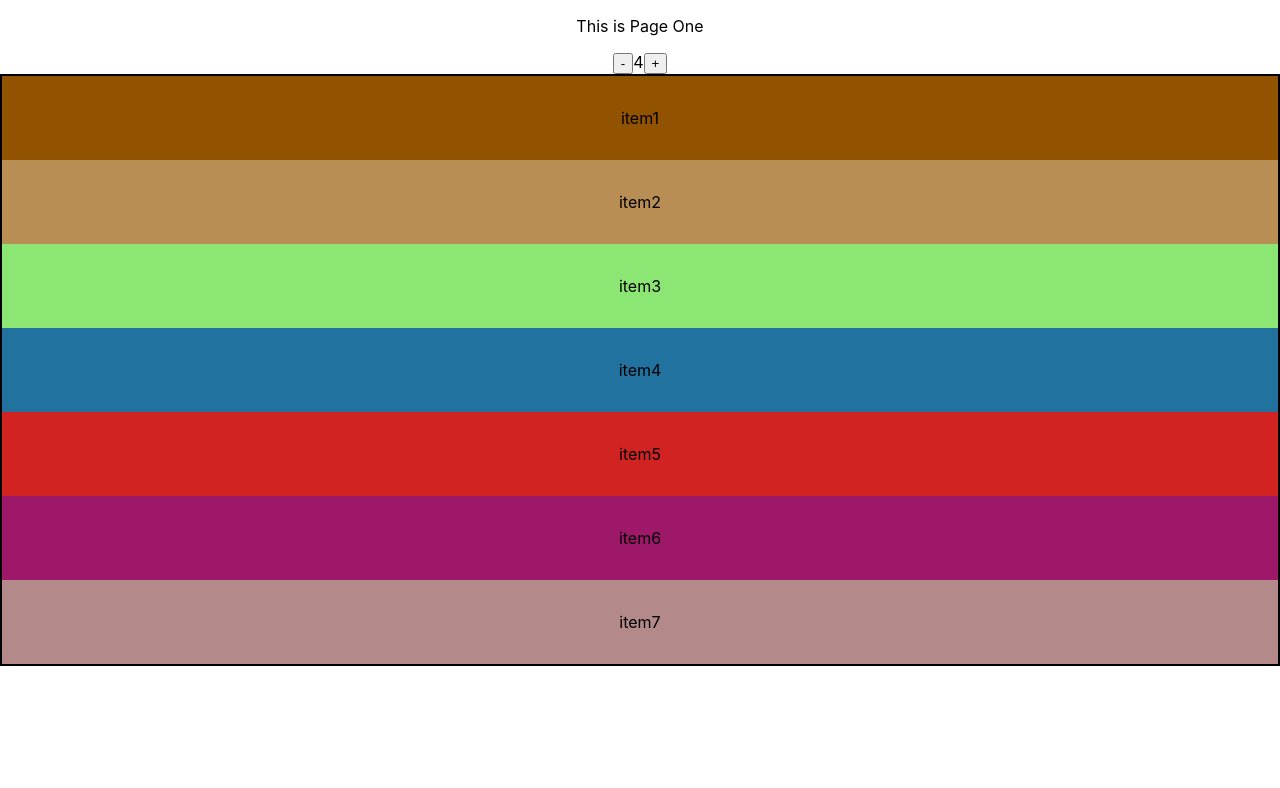
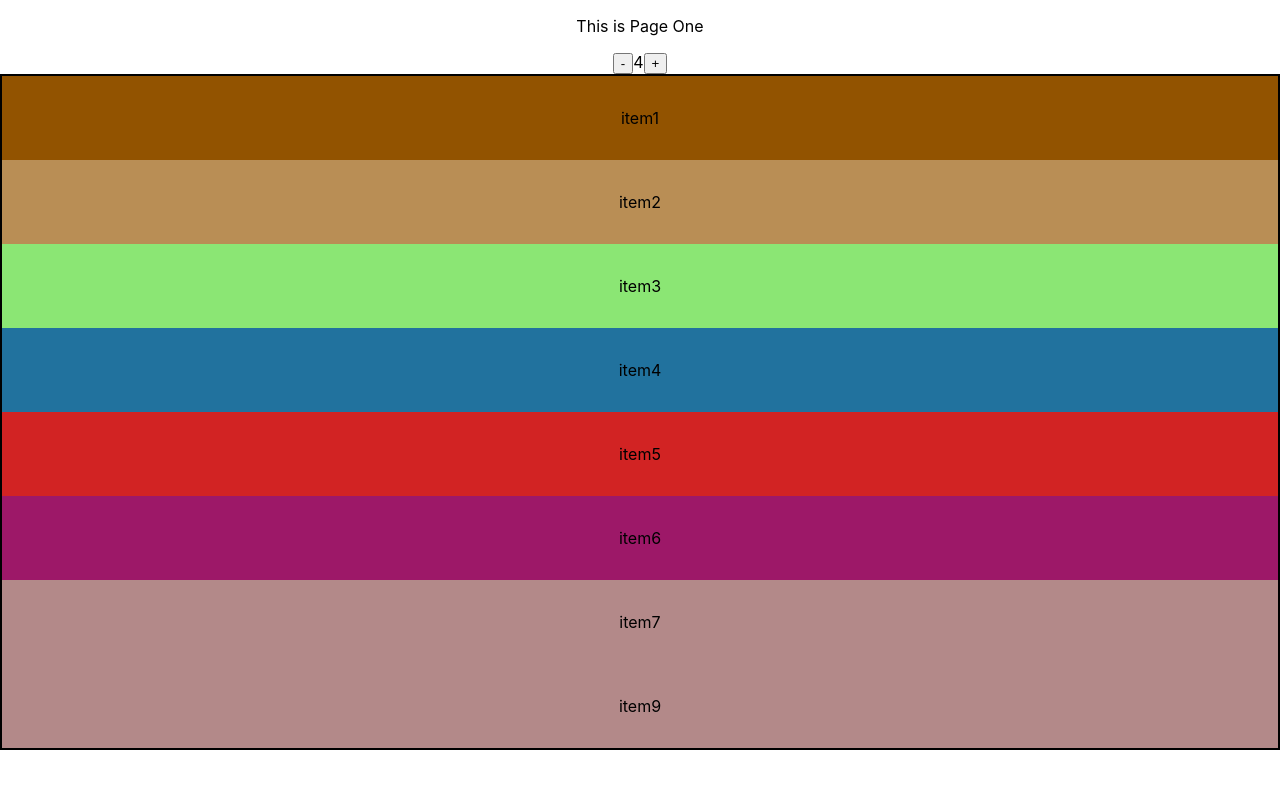
Before and after one commit to tallaramesh/react-hooks, a React (Create React App) app: page / in a window 1280 px wide. Shown: the top 788 px of the page. Built offline with nearby package versions, Linux system fonts and the light colour scheme.

Commit message:
new line9 added

```diff
--- a/src/pages/pageone.js
+++ b/src/pages/pageone.js
@@ -39,6 +39,9 @@ const PageOne = () => {
                 <div className="item item5">item5</div>
                 <div className="item item6">item6</div>
                 <div className="item item7">item7</div>
+
+                <div className="item item7">item9</div>
+
             </div>
         </>
     )
```
